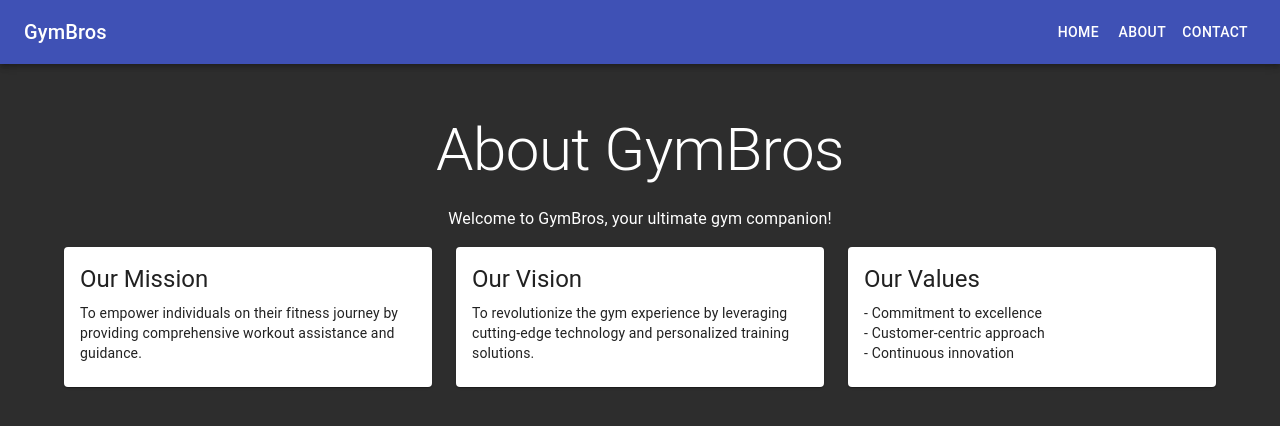
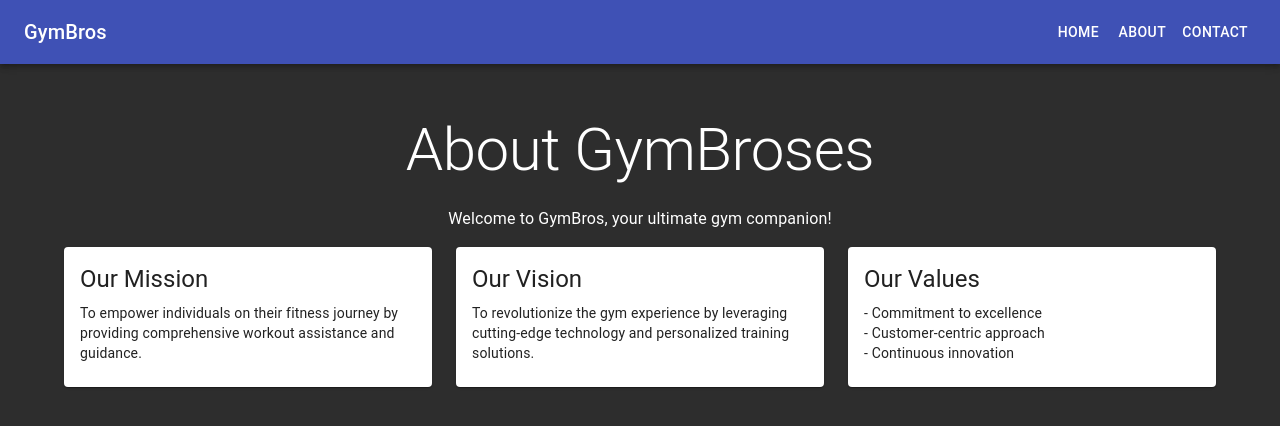
Before and after one commit to XERON431/GymBros, a Next.js app: page /about in a window 1280 px wide. Shown: the top 426 px of the page. Built offline with nearby package versions, Linux system fonts and the light colour scheme.

Commit message:
first commit on siddhant-dev

```diff
--- a/src/app/about/page.tsx
+++ b/src/app/about/page.tsx
@@ -7,7 +7,7 @@ const About: React.FC = () => {
   return (
     <Container maxWidth="lg" sx={{ paddingTop: '50px' }}>
       <Typography variant="h2" align="center" gutterBottom>
-        About GymBros
+        About GymBroses
       </Typography>
       <Typography variant="body1" align="center" paragraph>
         Welcome to GymBros, your ultimate gym companion!
```
